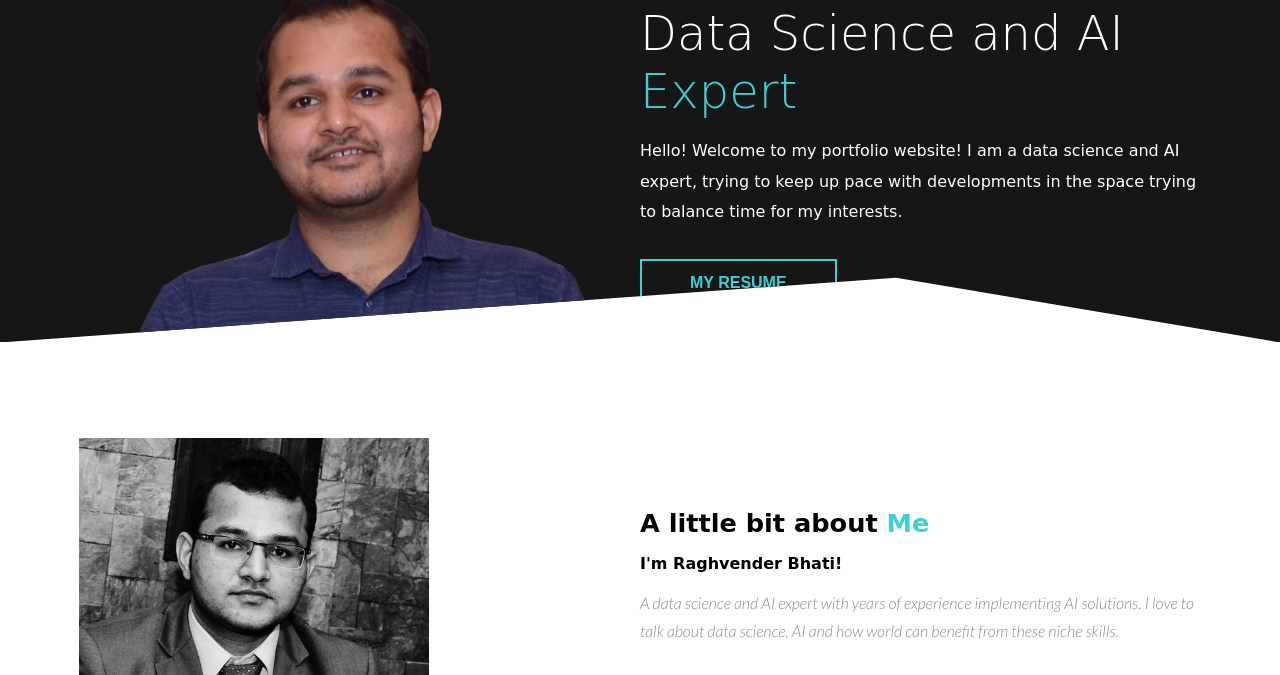
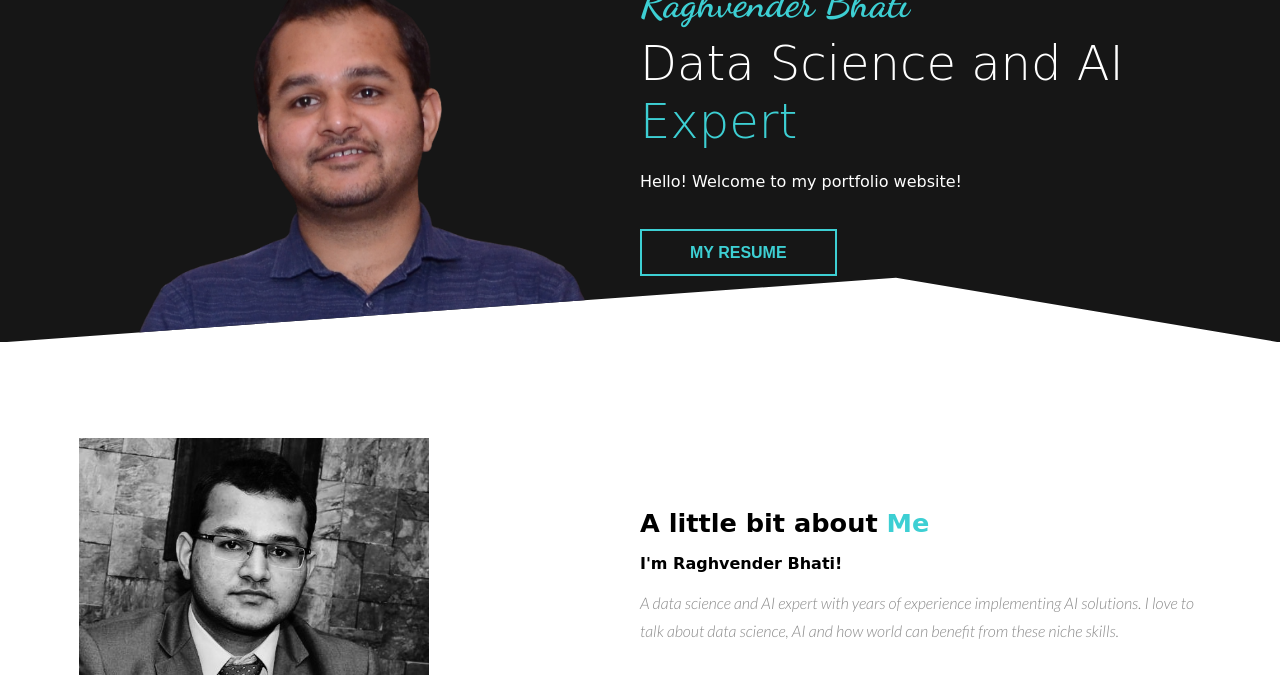
Before and after one commit to maverickds/portfolio, a plain HTML site: page index.html in a window 1280 px wide. Shown: the part 89-764 px from the top of the page. Drawn offline with Linux system fonts and the light colour scheme; a web font is replaced by a local one.

Commit message:
trying to reduce text

```diff
--- a/index.html
+++ b/index.html
@@ -54,8 +54,7 @@
                     <div class="right flex-1">
                         <h6>Raghvender Bhati</h6>
                         <h1>Data Science and AI<br><span>Expert</span></h1>
-                        <p>Hello! Welcome to my portfolio website! I am a data science and AI expert,
-                            trying to keep up pace with developments in the space trying to balance time for my interests.</p>
+                        <p>Hello! Welcome to my portfolio website!</p>
 
                         <div>
                             <button class="btn btn-secondary" onclick="document.location='./resume.html'">My
```
